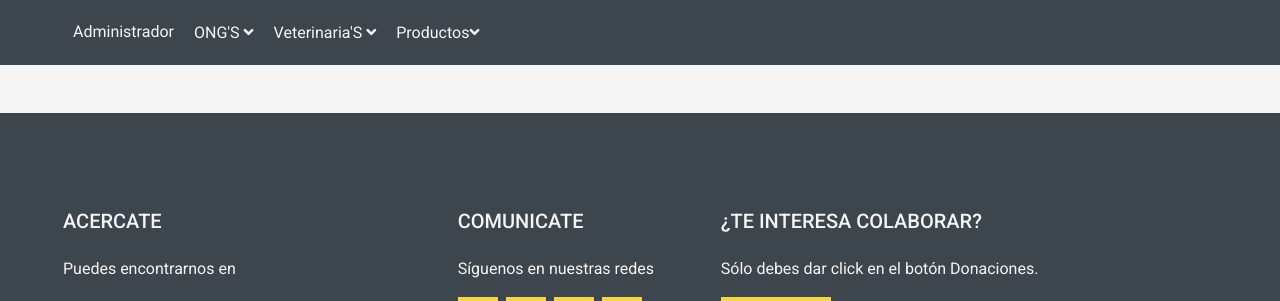
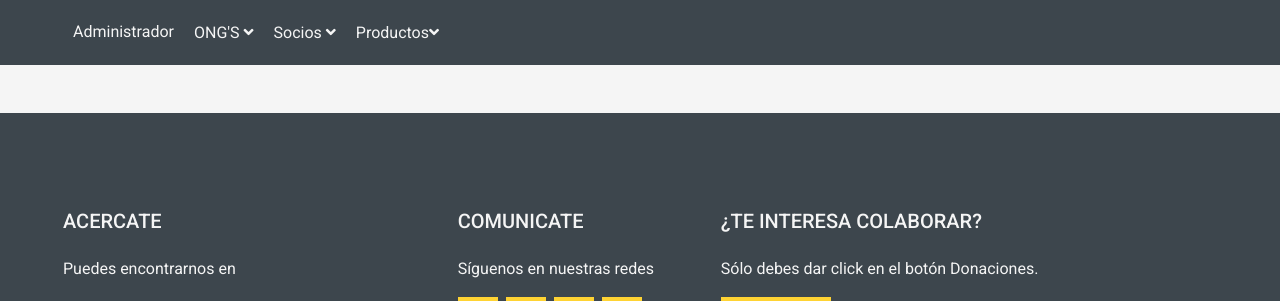
Before and after one commit to Ruyjoy/Proyecto, a PHP site: page /Administrador/Administrador.php in a window 1280 px wide. Shown: the top 301 px of the page. Run offline with PHP 8.4, Linux system fonts and the light colour scheme; some libraries are stand-ins or nearby versions.

Commit message:
barra de administradro

```diff
--- a/View/BarrasYLibrerias/BarraAdministrador.php
+++ b/View/BarrasYLibrerias/BarraAdministrador.php
@@ -16,7 +16,7 @@
                                 </div>
                             </div>
                             <div class="nav-item dropdown">
-                                <a href="#" class="nav-link dropdown-toggle" data-toggle="dropdown">Veterinaria'S <i class="fa fa-angle-down mt-1"></i></a>
+                                <a href="#" class="nav-link dropdown-toggle" data-toggle="dropdown">Socios <i class="fa fa-angle-down mt-1"></i></a>
                                 <div class="dropdown-menu bg-primary rounded-0 border-0 m-0">
                                     <a href="ListarVeterinaria.php" class="dropdown-item ">Listados</a>
                                     <a href="AgregarVeterinaria.php" class="dropdown-item">Agregar</a>
```
